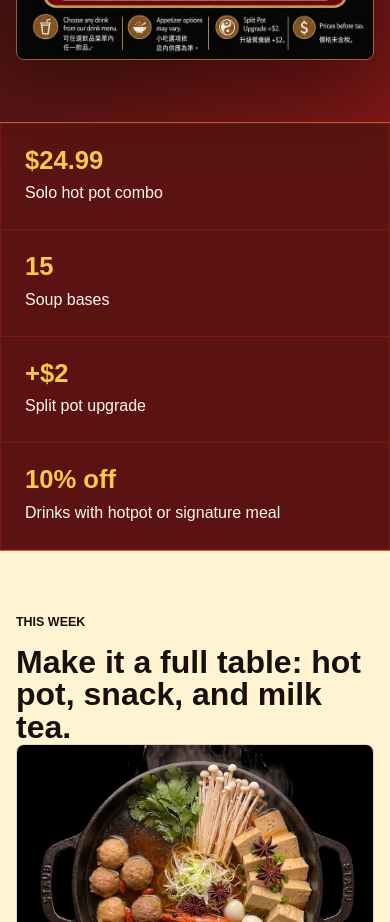
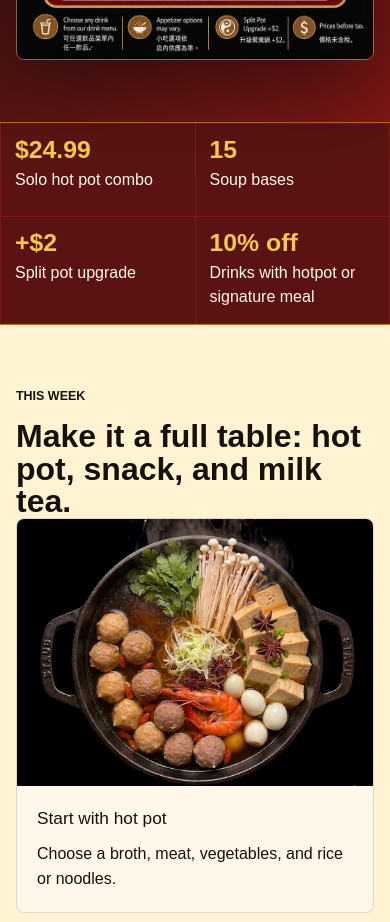
Before and after one commit to RickyLei7/HotPot, a Next.js app: page / in a window 390 px wide. Shown: the part 2340-3262 px from the top of the page. Built offline with nearby package versions, Linux system fonts and the light colour scheme.

Commit message:
Fix remaining mobile spacing issues

```diff
--- a/app/globals.css
+++ b/app/globals.css
@@ -1212,6 +1212,20 @@ h3 {
     grid-template-columns: 1fr;
   }
 
+  .quick-info {
+    grid-template-columns: repeat(2, minmax(0, 1fr));
+  }
+
+  .quick-info div {
+    min-height: 82px;
+    padding: 14px;
+  }
+
+  .quick-info span {
+    font-size: 1.55rem;
+    margin-bottom: 6px;
+  }
+
   .category-strip {
     grid-template-columns: repeat(2, 1fr);
   }
@@ -1394,9 +1408,7 @@ h3 {
   }
 
   .menu-combo .combo-poster {
-    justify-self: center;
-    max-height: none;
-    width: min(100%, 318px);
+    display: none;
   }
 
   .menu-text-section .dish-showcase {
--- a/public/about/index.html
+++ b/public/about/index.html
@@ -18,7 +18,7 @@
     <link rel="icon" href="/favicon.ico" sizes="any" />
     <link rel="icon" href="/favicon-32.png" type="image/png" sizes="32x32" />
     <link rel="apple-touch-icon" href="/apple-touch-icon.png" />
-    <link rel="stylesheet" href="/site.css?v=20260622-mobile-fixes" />
+    <link rel="stylesheet" href="/site.css?v=20260622-mobile-fixes2" />
     <script async src="https://www.googletagmanager.com/gtag/js?id=G-JN2E0S7E36"></script>
     <script>
       window.dataLayer = window.dataLayer || [];
--- a/public/contact/index.html
+++ b/public/contact/index.html
@@ -18,7 +18,7 @@
     <link rel="icon" href="/favicon.ico" sizes="any" />
     <link rel="icon" href="/favicon-32.png" type="image/png" sizes="32x32" />
     <link rel="apple-touch-icon" href="/apple-touch-icon.png" />
-    <link rel="stylesheet" href="/site.css?v=20260622-mobile-fixes" />
+    <link rel="stylesheet" href="/site.css?v=20260622-mobile-fixes2" />
     <script async src="https://www.googletagmanager.com/gtag/js?id=G-JN2E0S7E36"></script>
     <script>
       window.dataLayer = window.dataLayer || [];
--- a/public/faq/index.html
+++ b/public/faq/index.html
@@ -18,7 +18,7 @@
     <link rel="icon" href="/favicon.ico" sizes="any" />
     <link rel="icon" href="/favicon-32.png" type="image/png" sizes="32x32" />
     <link rel="apple-touch-icon" href="/apple-touch-icon.png" />
-    <link rel="stylesheet" href="/site.css?v=20260622-mobile-fixes" />
+    <link rel="stylesheet" href="/site.css?v=20260622-mobile-fixes2" />
     <script async src="https://www.googletagmanager.com/gtag/js?id=G-JN2E0S7E36"></script>
     <script>
       window.dataLayer = window.dataLayer || [];
--- a/public/index.html
+++ b/public/index.html
@@ -15,7 +15,7 @@
     <link rel="icon" href="/favicon.ico" sizes="any" />
     <link rel="icon" href="/favicon-32.png" type="image/png" sizes="32x32" />
     <link rel="apple-touch-icon" href="/apple-touch-icon.png" />
-    <link rel="stylesheet" href="site.css?v=20260622-mobile-fixes" />
+    <link rel="stylesheet" href="site.css?v=20260622-mobile-fixes2" />
     <script async src="https://www.googletagmanager.com/gtag/js?id=G-JN2E0S7E36"></script>
     <script>window.dataLayer = window.dataLayer || []; function gtag(){dataLayer.push(arguments);} gtag('js', new Date()); gtag('config', 'G-JN2E0S7E36');</script>
     <script defer src="/analytics.js"></script>
--- a/public/menu/index.html
+++ b/public/menu/index.html
@@ -18,7 +18,7 @@
     <link rel="icon" href="/favicon.ico" sizes="any" />
     <link rel="icon" href="/favicon-32.png" type="image/png" sizes="32x32" />
     <link rel="apple-touch-icon" href="/apple-touch-icon.png" />
-    <link rel="stylesheet" href="/site.css?v=20260622-mobile-fixes" />
+    <link rel="stylesheet" href="/site.css?v=20260622-mobile-fixes2" />
     <script async src="https://www.googletagmanager.com/gtag/js?id=G-JN2E0S7E36"></script>
     <script>
       window.dataLayer = window.dataLayer || [];
--- a/public/restaurant-info/index.html
+++ b/public/restaurant-info/index.html
@@ -18,7 +18,7 @@
     <link rel="icon" href="/favicon.ico" sizes="any" />
     <link rel="icon" href="/favicon-32.png" type="image/png" sizes="32x32" />
     <link rel="apple-touch-icon" href="/apple-touch-icon.png" />
-    <link rel="stylesheet" href="/site.css?v=20260622-mobile-fixes" />
+    <link rel="stylesheet" href="/site.css?v=20260622-mobile-fixes2" />
     <script async src="https://www.googletagmanager.com/gtag/js?id=G-JN2E0S7E36"></script>
     <script>
       window.dataLayer = window.dataLayer || [];
--- a/public/site.css
+++ b/public/site.css
@@ -370,6 +370,9 @@ h3 { font-size: 1.08rem; margin-bottom: 10px; }
   .brand-mark { min-width: 0; }
   .hero, .feature-band, .combo-promo, .ayce-promo, .weekly-picks, .about-section, .menu-section, .two-column, .snacks-section, .full-menu, .visit, .page-hero, .content-section, .category-section { padding-inline: 16px; }
   .quick-info, .dish-showcase, .set-grid, .about-highlight-grid, .weekly-picks-grid, .snack-grid, .visit-grid { grid-template-columns: 1fr; }
+  .quick-info { grid-template-columns: repeat(2, minmax(0, 1fr)); }
+  .quick-info div { min-height: 82px; padding: 14px; }
+  .quick-info span { font-size: 1.55rem; margin-bottom: 6px; }
   .category-strip { grid-template-columns: repeat(2, 1fr); }
   .category-section { padding-bottom: 22px; padding-top: 22px; }
   .category-section .section-heading { margin-bottom: 14px; }
@@ -402,7 +405,7 @@ h3 { font-size: 1.08rem; margin-bottom: 10px; }
   .combo-price-grid span { font-size: 1.8rem; margin-bottom: 8px; }
   .combo-price-grid h3 { font-size: 0.92rem; line-height: 1.14; margin-bottom: 8px; }
   .combo-copy .combo-price-grid article p { color: rgba(23, 16, 12, 0.76); font-size: 0.78rem; line-height: 1.22; }
-  .menu-combo .combo-poster { justify-self: center; max-height: none; width: min(100%, 318px); }
+  .menu-combo .combo-poster { display: none; }
   .menu-text-section .dish-showcase { display: none; }
   .about-highlight-grid { gap: 10px; grid-template-columns: repeat(2, minmax(0, 1fr)); }
   .about-highlight-grid article { min-height: 0; padding: 12px; }
```
